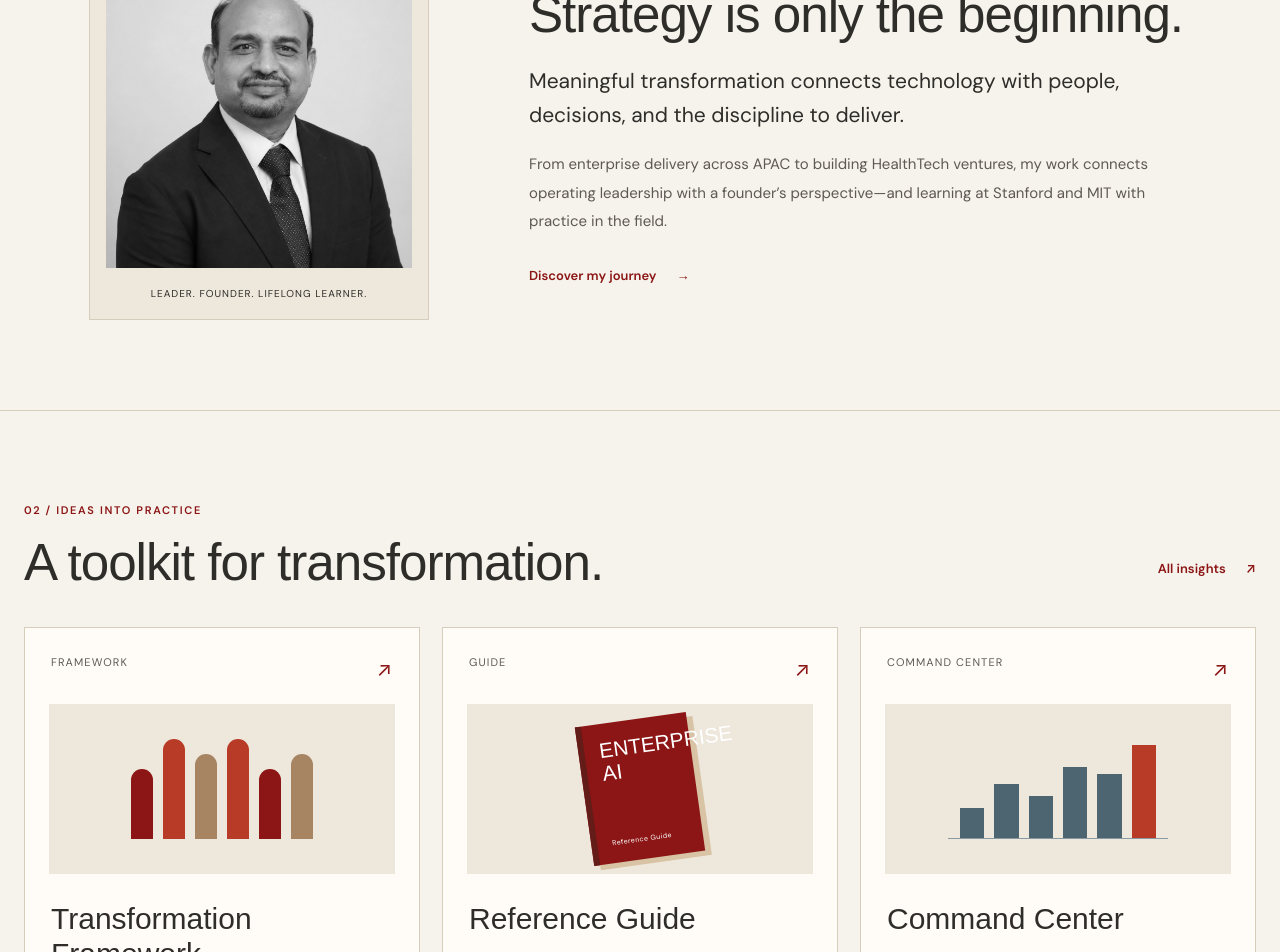
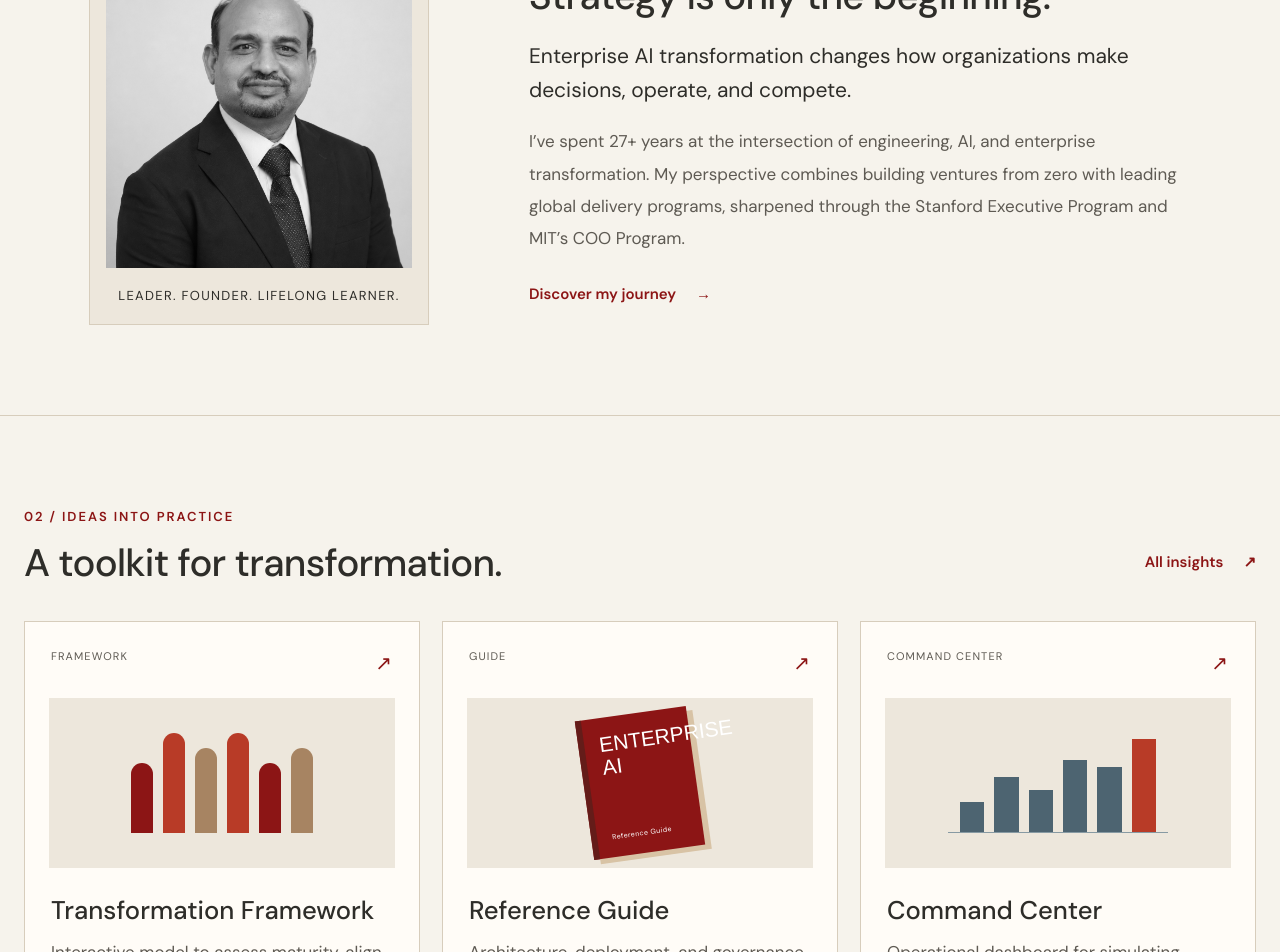
Before and after one commit to nuvear/project_kakehasi_raj_site, a Next.js app in the folder apps/web/: page /diary in a window 1280 px wide. Shown: the part 1000-1952 px from the top of the page. Built offline with nearby package versions, Linux system fonts and the light colour scheme; a web font is replaced by a local one.

Commit message:
Refine English profile typography and supplied LinkedIn summaries

```diff
--- a/apps/web/app/[locale]/page.tsx
+++ b/apps/web/app/[locale]/page.tsx
@@ -574,13 +574,13 @@ export default async function HomePage({ params }: PageProps) {
   ];
 
   return (
-    <>
+    <div className={isJa ? undefined : "profile-typography"}>
       <SiteHeader locale={locale} active="home" />
       <CampusHome
         locale={locale}
         slides={slides}
-        summary={copy.profileSummary}
+        summary={isJa ? copy.profileSummary : "Founder CEO at Innuir. Enterprise AI transformation leader with 27+ years across engineering, venture building, and global delivery. Stanford Executive Program and MIT COO Program."}
       />
-    </>
+    </div>
   );
 }
--- a/apps/web/app/campus.css
+++ b/apps/web/app/campus.css
@@ -1438,3 +1438,37 @@ html:lang(ja) .campus-footer h2 {
 }
 .campus-career > *, .campus-section-heading > * { min-width: 0; }
 .campus-career h3 { overflow-wrap: anywhere; }
+
+/* English profile only: typography, with no shared page or layout overrides. */
+.profile-typography { font-family: var(--font-inter), Arial, sans-serif; }
+.profile-typography .site-brand { font-family: var(--font-inter), Arial, sans-serif; font-size: 1.0625rem; font-weight: 600; }
+.profile-typography .site-nav-link { font-size: .875rem; }
+.profile-typography .campus-hero h1 { font-family: var(--font-playfair), Georgia, serif; font-size: clamp(3rem, 5.5vw, 4.75rem); }
+.profile-typography .campus-intro { font-size: 1.375rem; font-weight: 600; }
+.profile-typography .campus-hero-summary,
+.profile-typography .campus-perspective p:not(.campus-eyebrow),
+.profile-typography .campus-tool > p,
+.profile-typography .campus-career p:not(.campus-eyebrow),
+.profile-typography .campus-ventures > a > p,
+.profile-typography .campus-section-heading > p { font-size: 1.0625rem; }
+.profile-typography .campus-section h2,
+.profile-typography .campus-footer h2 { font-family: var(--font-inter), Arial, sans-serif; font-size: clamp(1.875rem, 3vw, 2.75rem); font-weight: 500; }
+.profile-typography .campus-tool h3,
+.profile-typography .campus-career h3,
+.profile-typography .campus-ventures h3,
+.profile-typography .education-photo-story h3 { font-family: var(--font-inter), Arial, sans-serif; font-size: clamp(1.375rem, 2vw, 1.75rem); font-weight: 500; }
+.profile-typography .campus-eyebrow { font-size: .8125rem !important; font-weight: 600; }
+.profile-typography .campus-location,
+.profile-typography .campus-portrait > span,
+.profile-typography .campus-footer-bottom,
+.profile-typography .education-photo-credit,
+.profile-typography .education-timing { font-size: .8125rem; }
+.profile-typography .campus-button,
+.profile-typography .campus-text-link,
+.profile-typography .campus-footer nav { font-size: .9375rem; }
+@media (max-width: 700px) {
+  .profile-typography .site-brand { font-size: .9375rem; }
+  .profile-typography .campus-hero h1 { font-size: clamp(2.625rem, 11vw, 3.375rem); }
+  .profile-typography .campus-hero-summary,
+  .profile-typography .campus-perspective p:not(.campus-eyebrow) { font-size: 1rem; }
+}
--- a/apps/web/components/CampusHome.tsx
+++ b/apps/web/components/CampusHome.tsx
@@ -28,6 +28,23 @@ export default function CampusHome({
     ventures = section("ventures"),
     credentials = section("credentials"),
     insights = section("insights");
+  if (!ja) {
+    experience.items = experience.items.map((item) => {
+      if (item.href.includes("capgemini")) return { ...item,
+        summary: "Led a €160M delivery portfolio across APAC and Japan: 320+ projects, 35.4% profit margins, and client satisfaction of 4.5/5. Drove Altran Engineering’s post-acquisition integration, predictive-maintenance AI, and expansion into aerospace, healthcare, and heavy industries." };
+      if (item.href.includes("eli-lilly")) return { ...item,
+        summary: "Led the Eli Lilly Co-Innovation Lab, delivering 42 innovation initiatives and transitioning nine into production within 18 months." };
+      return item;
+    });
+    ventures.items = ventures.items.map((item) => {
+      if (item.href.includes("nuvear") || item.href.includes("innuir")) return { ...item,
+        title: "Innuir", visualLabel: "Founder CEO · October 2025–present · Singapore",
+        summary: "Building a longitudinal patient identity platform for continuity across healthcare providers. Leading strategy, product roadmap, and go-to-market, with privacy-first consent, auditable data sharing, and AI-enabled connected care." };
+      if (item.href.includes("aagnaa")) return { ...item,
+        summary: "Founded an IoT and AR/VR retail venture, raised $700K, secured patents, and pioneered real-time personalization." };
+      return item;
+    });
+  }
   return (
     <>
       <main id="main-content" className="campus-home">
@@ -139,12 +156,12 @@ export default function CampusHome({
             <p className="campus-lead">
               {ja
                 ? "企業の変革には、技術だけでなく、人、意思決定、そして実行の仕組みが必要です。"
-                : "Meaningful transformation connects technology with people, decisions, and the discipline to deliver."}
+                : "Enterprise AI transformation changes how organizations make decisions, operate, and compete."}
             </p>
             <p>
               {ja
                 ? "APACのエンタープライズデリバリーからヘルステックの創業まで。StanfordとMITでの学びを、事業の現場での実践につなげています。"
-                : "From enterprise delivery across APAC to building HealthTech ventures, my work connects operating leadership with a founder’s perspective—and learning at Stanford and MIT with practice in the field."}
+                : "I’ve spent 27+ years at the intersection of engineering, AI, and enterprise transformation. My perspective combines building ventures from zero with leading global delivery programs, sharpened through the Stanford Executive Program and MIT’s COO Program."}
             </p>
             <a className="campus-text-link" href="#experience">
               {ja ? "これまでの歩み" : "Discover my journey"}
```
Also changed, not shown: 1 other file (tests, documents, lock files or other folders).
